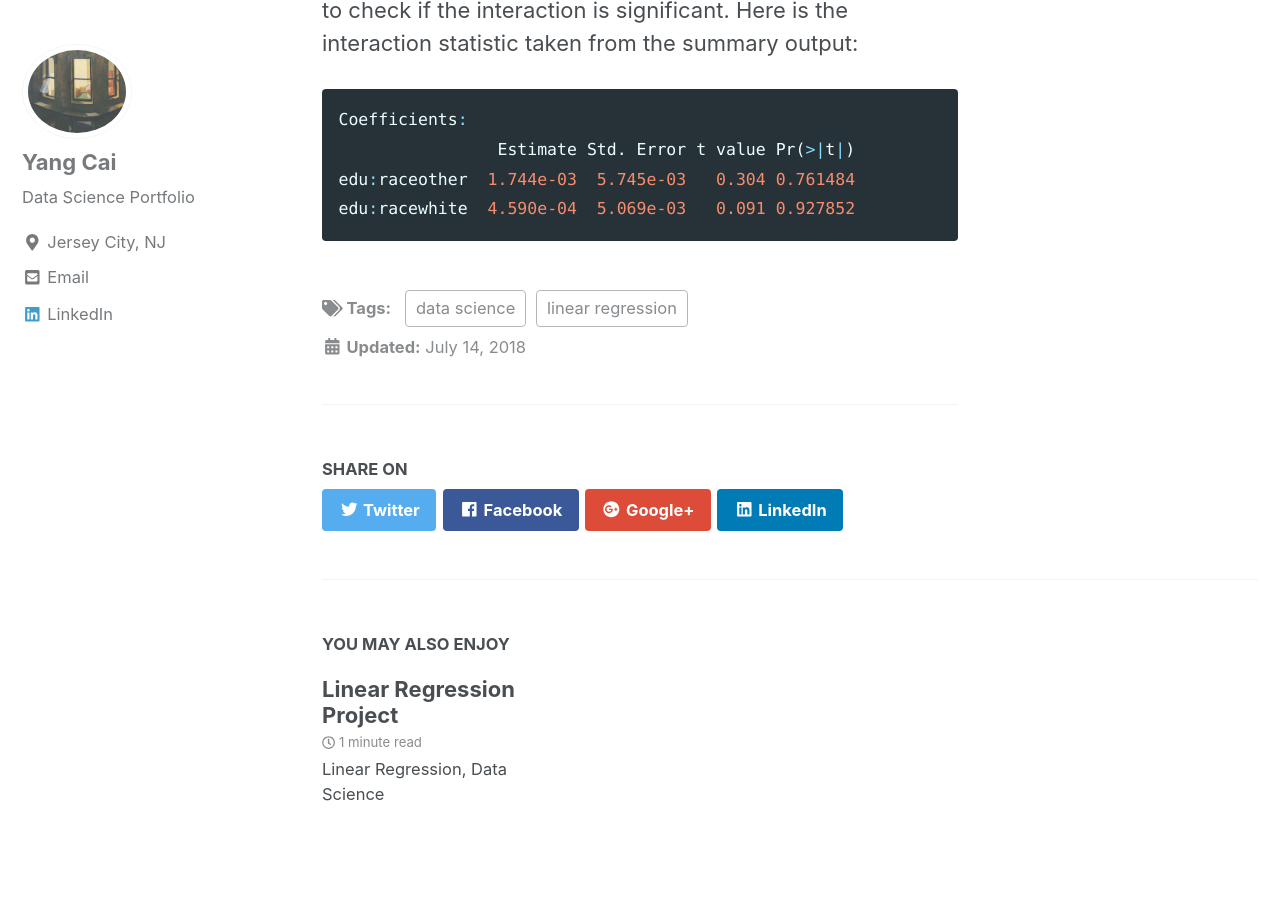
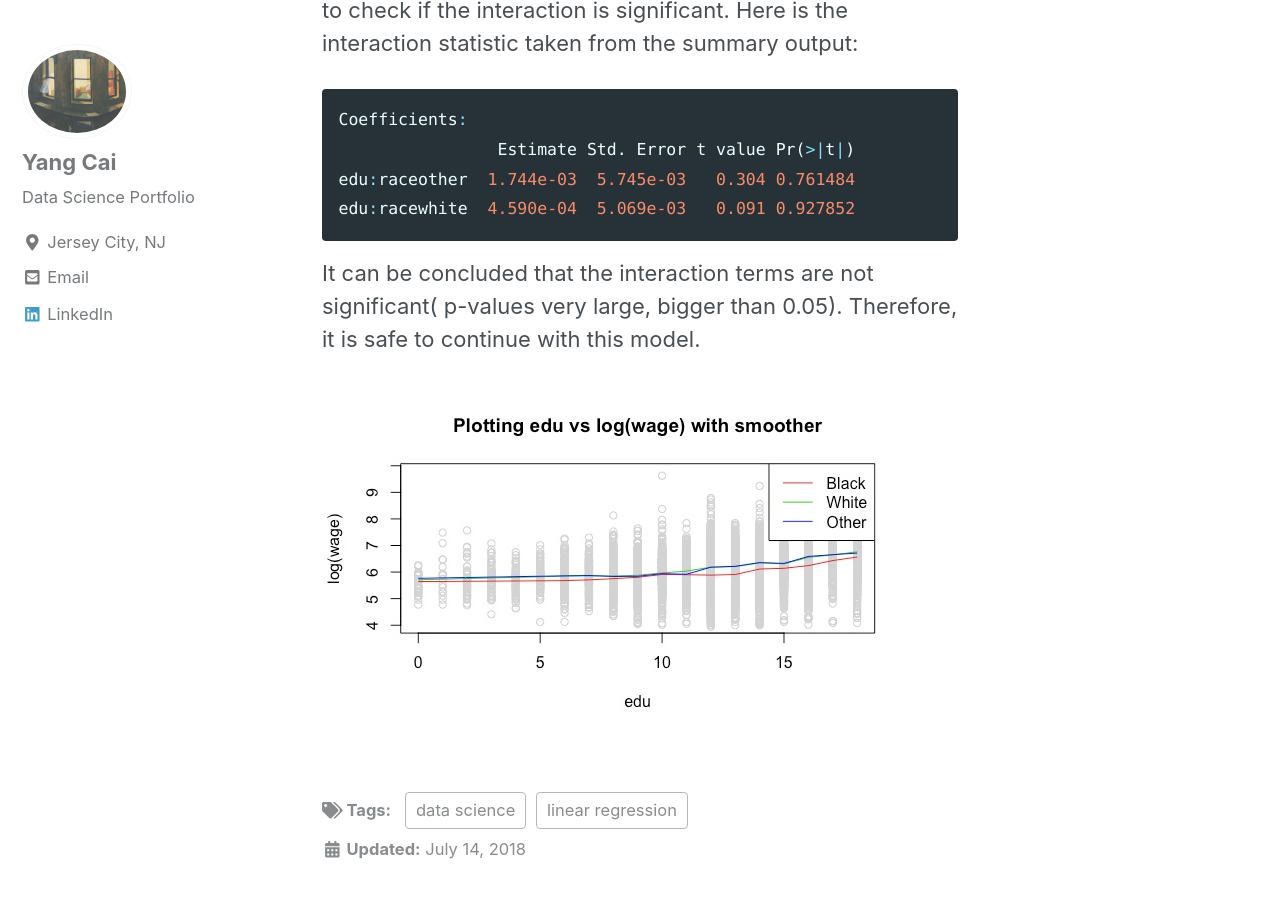
Before and after one commit to ladyissy/ladyissy.github.io, a Jekyll site: the page built from _posts/2018-07-14-linear.md, in a window 1280 px wide and 900 px high, scrolled down 3685 px. Built offline with Jekyll 4.4.1, drawn with Linux system fonts in a browser that asks for light colours; nearby versions of some CDN libraries.

Commit message:
commit 14

````diff
--- a/_posts/2018-07-14-linear.md
+++ b/_posts/2018-07-14-linear.md
@@ -24,7 +24,7 @@ First, plot the scatter plots of different explanatory variables versus the expl
 which is the logarithm of wage. The scatter plot of commuting distances versus log(wage)
 seems reasonable, forming a rectangular shape centering on a horizontal line.
 
-<img src="{{ site.url }}{{ site.baseurl }}/images/linear/splot_com.jpeg" alt="Fig 1">
+<img src="{{ site.url }}{{ site.baseurl }}/images/linear/splot_com.jpeg" alt="scatter plot">
 Then trying the scatter plot of years of education versus logarithm of wage, which has an
 increasing trend as years of education get larger (Fig 2a). This trend can be inspected
 more clearly by observing a box plot of education versus logarithm of wage(Fig 2b).
@@ -49,3 +49,7 @@ Coefficients:
 edu:raceother  1.744e-03  5.745e-03   0.304 0.761484
 edu:racewhite  4.590e-04  5.069e-03   0.091 0.927852
 ```
+It can be concluded that the interaction terms are not significant( p-values very large,
+bigger than 0.05). Therefore, it is safe to continue with this model.
+
+<img src="{{ site.url }}{{ site.baseurl }}/images/linear/smoother.jpeg">
````
Also changed, not shown: images/linear/smoother.jpeg (added).
